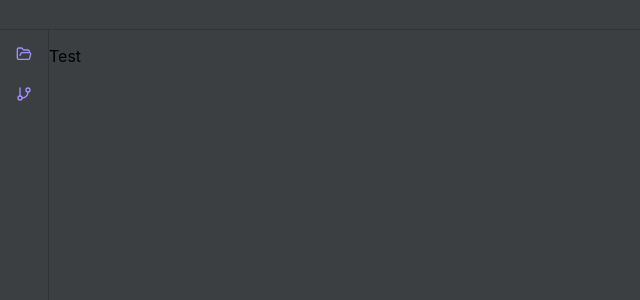
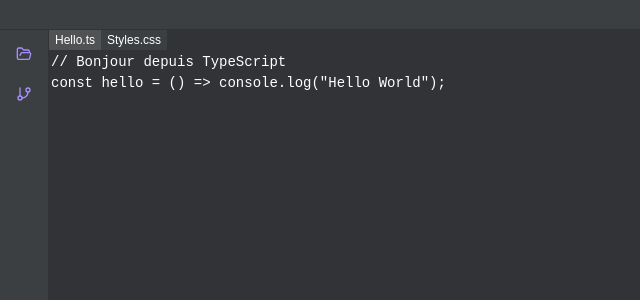
Before and after one commit to LilianMrzt/dev-ink, a React (Create React App) app: page / in a window 1280 px wide. Shown: the top 300 px of the page, without its empty margins (0-640 px from the left). Built offline with nearby package versions, Linux system fonts and the light colour scheme.

Commit message:
[FEAT] Ajout de fixtures et d'une fenetre d'edition du code

```diff
--- a/src/App.tsx
+++ b/src/App.tsx
@@ -3,6 +3,7 @@ import './App.css'
 import Header from '@ui/blocs/header/Header'
 import SideMenu from '@ui/blocs/side-menu/SideMenu'
 import BottomMenu from '@ui/blocs/bottom-menu/BottomMenu'
+import Editor from '@ui/blocs/editor/Editor'
 
 const App = (): ReactNode => {
     return (
@@ -14,9 +15,7 @@ const App = (): ReactNode => {
                 className={'main'}
             >
                 <SideMenu/>
-                <p>
-                    Test
-                </p>
+                <Editor/>
             </main>
             <BottomMenu/>
         </div>
--- /dev/null
+++ b/src/fixtures/index.ts
@@ -0,0 +1,21 @@
+export type Fixture = {
+    id: string;
+    name: string;
+    language: 'typescript' | 'javascript' | 'json' | 'html' | 'css';
+    content: string;
+}
+
+export const sampleFixtures: Fixture[] = [
+    {
+        id: '1',
+        name: 'Hello.ts',
+        language: 'typescript',
+        content: '// Bonjour depuis TypeScript\nconst hello = () => console.log("Hello World");'
+    },
+    {
+        id: '2',
+        name: 'Styles.css',
+        language: 'css',
+        content: '/* Exemple CSS */\nbody {\n  background: #f0f0f0;\n}'
+    }
+]
--- /dev/null
+++ b/src/interfaces/ui/blocs/editor/EditorFileButtonProps.ts
@@ -0,0 +1,8 @@
+import { Fixture } from '@src/fixtures'
+import { Dispatch, SetStateAction } from 'react'
+
+export interface EditorFileButtonProps {
+    fix: Fixture
+    activeId: string
+    setActiveId: Dispatch<SetStateAction<string>>
+}
--- /dev/null
+++ b/src/interfaces/ui/blocs/editor/EditorWindowProps.ts
@@ -0,0 +1,6 @@
+import { Fixture } from '@src/fixtures'
+
+export interface EditorWindowProps {
+    fixture: Fixture;
+    onChange: (id: string, value: string) => void;
+}
--- /dev/null
+++ b/src/ui/blocs/editor/Editor.tsx
@@ -0,0 +1,53 @@
+import React, { useState } from 'react'
+import { Fixture, sampleFixtures } from '@src/fixtures'
+import { EditorWindow } from '@ui/blocs/editor/EditorWindow'
+import './editor.css'
+import EditorFileButton from '@ui/blocs/editor/EditorFileButton'
+
+const Editor = () => {
+    const [fixtures, setFixtures] = useState<Fixture[]>(sampleFixtures)
+    const [activeId, setActiveId] = useState<string>(fixtures[0].id)
+
+    const handleChange = (id: string, newValue: string | undefined) => {
+        setFixtures((prev) => {
+            return prev.map((fix) => {
+                return (fix.id === id ? {
+                    ...fix,
+                    content: newValue || ''
+                } : fix)
+            })
+        }
+        )
+    }
+
+    const activeFixture = fixtures.find((f) => {
+        return f.id === activeId
+    })!
+
+    return (
+        <div
+            className={'editor-wrapper'}
+        >
+            <div
+                className={'editor-button-row'}
+            >
+                {fixtures.map((fix) => {
+                    return (
+                        <EditorFileButton
+                            key={fix.id}
+                            fix={fix}
+                            activeId={activeId}
+                            setActiveId={setActiveId}
+                        />
+                    )
+                })}
+            </div>
+            <EditorWindow
+                fixture={activeFixture}
+                onChange={handleChange}
+            />
+        </div>
+    )
+}
+
+export default Editor
--- /dev/null
+++ b/src/ui/blocs/editor/EditorFileButton.tsx
@@ -0,0 +1,36 @@
+import React, { FC } from 'react'
+import './editor-file-button.css'
+import Text from '@components/text/Text'
+import { useTheme } from '@hooks/ThemeContext'
+import { darkenOrLightenColor } from '@utils/ColorUtils'
+import { EditorFileButtonProps } from '@interfaces/ui/blocs/editor/EditorFileButtonProps'
+
+const EditorFileButton: FC<EditorFileButtonProps> = ({
+    fix,
+    activeId,
+    setActiveId
+}) => {
+
+    const { theme } = useTheme()
+    const isSelected = fix.id === activeId
+
+    return (
+        <button
+            className={'editor-file-button'}
+            onClick={() => {
+                return setActiveId(fix.id)
+            }}
+            style={{
+                backgroundColor: isSelected ? darkenOrLightenColor(theme.primary, 'lighten') : theme.primary
+            }}
+        >
+            <Text
+                fontSize={12}
+            >
+                {fix.name}
+            </Text>
+        </button>
+    )
+}
+
+export default EditorFileButton
--- /dev/null
+++ b/src/ui/blocs/editor/EditorWindow.tsx
@@ -0,0 +1,35 @@
+import React, { ChangeEvent, FC, useEffect, useRef, useState } from 'react'
+import './editor-window.css'
+import { EditorWindowProps } from '@interfaces/ui/blocs/editor/EditorWindowProps'
+
+export const EditorWindow: FC<EditorWindowProps> = ({
+    fixture,
+    onChange
+}) => {
+    const [code, setCode] = useState(fixture.content)
+    const textareaRef = useRef<HTMLTextAreaElement | null>(null)
+
+    useEffect(() => {
+        setCode(fixture.content)
+    }, [fixture.id, fixture.content])
+
+    const handleChange = (e: ChangeEvent<HTMLTextAreaElement>) => {
+        const newValue = e.target.value
+        setCode(newValue)
+        onChange(fixture.id, newValue)
+    }
+
+    return (
+        <div
+            className={'editor-window'}
+        >
+            <textarea
+                ref={textareaRef}
+                className={'editor-window-textarea'}
+                value={code}
+                onChange={handleChange}
+                spellCheck={false}
+            />
+        </div>
+    )
+}
--- /dev/null
+++ b/src/ui/blocs/editor/editor-file-button.css
@@ -0,0 +1,5 @@
+.editor-file-button {
+    border: none;
+    height: 20px;
+    cursor: pointer;
+}
--- /dev/null
+++ b/src/ui/blocs/editor/editor-window.css
@@ -0,0 +1,27 @@
+.editor-window {
+    height: 100%;
+    width: 100%;
+    flex: 1;
+    font-family: monospace;
+    background: var(--secondary);
+    color: var(--text);
+    position: relative;
+}
+
+.editor-window-textarea {
+    position: absolute;
+    inset: 0;
+    width: 100%;
+    height: 100%;
+    background: transparent;
+    color: var(--text);
+    caret-color: var(--text);
+    font-family: inherit;
+    font-size: 14px;
+    line-height: 1.5;
+    resize: none;
+    border: none;
+    outline: none;
+    z-index: 2;
+    white-space: pre;
+}
--- /dev/null
+++ b/src/ui/blocs/editor/editor.css
@@ -0,0 +1,11 @@
+.editor-wrapper {
+    height: calc(100vh - 50px);
+    display: flex;
+    flex-direction: column;
+    width: 100%;
+}
+
+.editor-button-row {
+    display: flex;
+    background-color: var(--secondary);
+}
```
Also changed, not shown: 1 other file (tests, documents, lock files or other folders).
